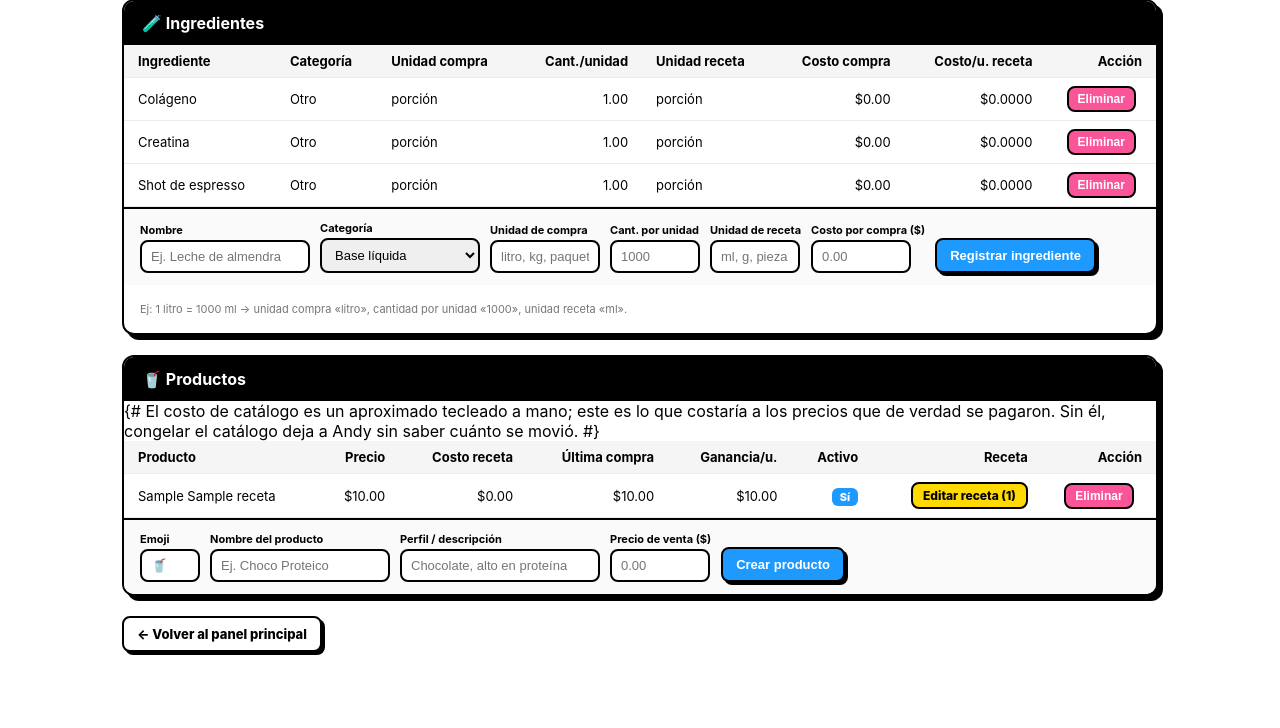
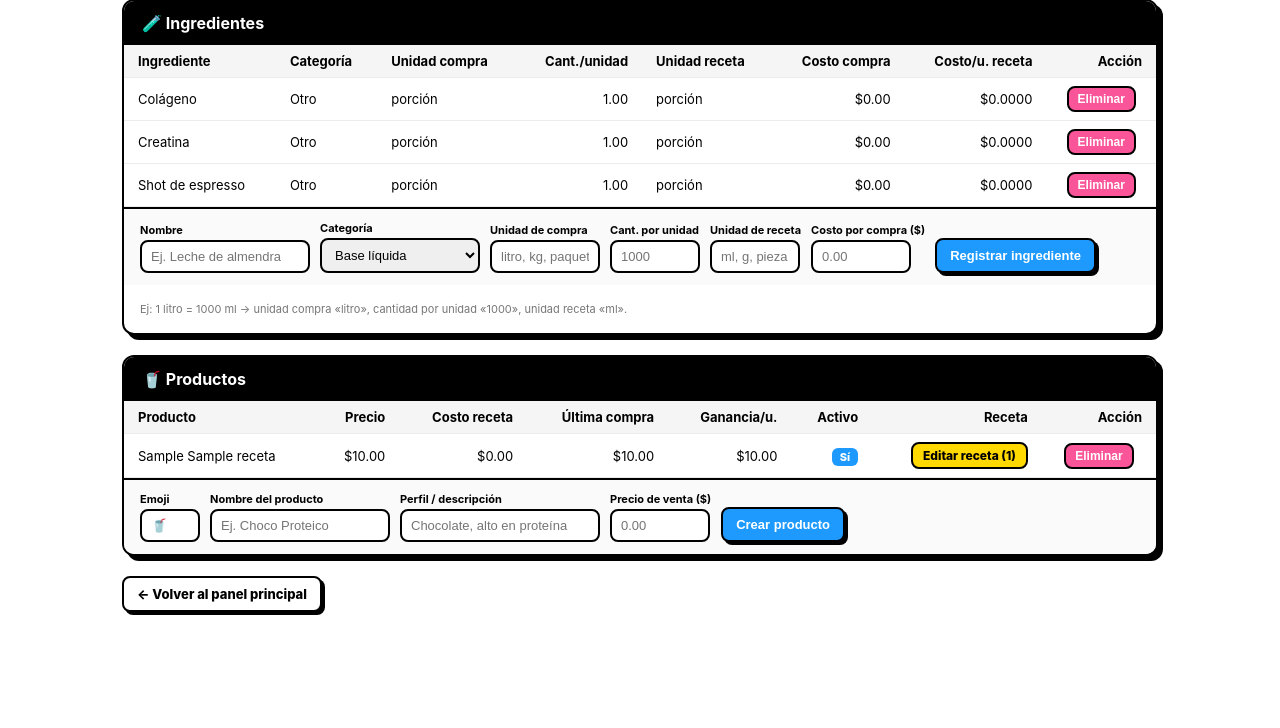
Before and after one commit to andyrioc-arch/shake-pos, a Django app: page /catalogo/ in a window 1280 px wide. Shown: the part 150-878 px from the top of the page. After the commit the page ends 765 px from the top, so only its background shows below. Run offline with Django 5.2, Linux system fonts and the light colour scheme; a user stored in the database is signed in; data comes from the database, SQL or seed files in the repository; tables that the repository leaves empty hold one stand-in row (values such as "Sample post").

Commit message:
Dejar de imprimirle comentarios de plantilla al cliente
El pase en vivo encontró lo que ningún test miraba: `{# #}` de Django es
un comentario de UNA línea. Los míos abarcaban dos, así que se
imprimieron tal cual —en la nota, que es la única página que ve el
cliente, y en el catálogo y los reportes—.

Se cambian por `{% comment %}`, que sí abarca varias líneas, y queda un
test que recorre todas las plantillas del repo: es un error mudo, no
rompe nada y solo se ve mirando la página.

Co-Authored-By: Claude Opus 5 <noreply@anthropic.com>

```diff
--- a/contabilidad/templates/contabilidad/reportes.html
+++ b/contabilidad/templates/contabilidad/reportes.html
@@ -166,8 +166,8 @@
           <td class="l"><span class="badge {% if m.tipo == 'venta' %}v{% else %}c{% endif %}">{{ m.get_tipo_display }}</span></td>
           <td class="l">
             {% if m.venta.nota %}
-              {# El libro dice cuánto entró; la nota dice qué se llevó el
-                 cliente. Sin el enlace hay que buscarla a mano por fecha. #}
+              {% comment %} El libro dice cuánto entró; la nota dice qué se llevó el
+                 cliente. Sin el enlace hay que buscarla a mano por fecha. {% endcomment %}
               <a class="ver-nota" href="{{ m.venta.nota.get_absolute_url }}"
                  title="Ver la nota de esta venta">{{ m.descripcion }}</a>
             {% else %}
--- a/inventario/templates/inventario/catalogo.html
+++ b/inventario/templates/inventario/catalogo.html
@@ -87,9 +87,9 @@
           <td class="l">{{ p.emoji }} {{ p.nombre }}</td>
           <td>${{ p.precio_venta|floatformat:2|intcomma }}</td>
           <td>${{ p.costo_receta|floatformat:2|intcomma }}</td>
-          {# El costo de catálogo es un aproximado tecleado a mano; este es lo
+          {% comment %} El costo de catálogo es un aproximado tecleado a mano; este es lo
              que costaría a los precios que de verdad se pagaron. Sin él,
-             congelar el catálogo deja a Andy sin saber cuánto se movió. #}
+             congelar el catálogo deja a Andy sin saber cuánto se movió. {% endcomment %}
           <td>{% if p.costo_ultima_compra is not None %}${{ p.costo_ultima_compra|floatformat:2|intcomma }}{% else %}<span class="muted" title="A algún ingrediente le falta su primera compra capturada.">—</span>{% endif %}</td>
           <td>${{ p.ganancia_unitaria|floatformat:2|intcomma }}</td>
           <td><span class="badge {% if p.activa %}on{% else %}off{% endif %}">{% if p.activa %}Sí{% else %}No{% endif %}</span></td>
@@ -134,10 +134,10 @@
 
     <!-- Ingredientes de la receta -->
     <table class="t">
-      {# El costo va consolidado por producto, no por línea: así es como entra
+      {% comment %} El costo va consolidado por producto, no por línea: así es como entra
          a la contabilidad —un solo cargo a Costo de Ventas, nunca uno por
          ingrediente— y así es como se decide un precio. El desglose por
-         ingrediente sigue disponible al abrir el detalle. #}
+         ingrediente sigue disponible al abrir el detalle. {% endcomment %}
       <thead><tr><th class="l">Ingrediente</th><th>Cantidad</th><th class="l">Unidad</th><th>Acción</th></tr></thead>
       <tbody>
         {% for r in receta_lineas %}
--- a/inventario/templates/inventario/nota.html
+++ b/inventario/templates/inventario/nota.html
@@ -108,8 +108,8 @@
       <div class="lealtad-tit">💗 {{ lealtad.cliente.nombre_corto }}, ganaste {{ lealtad.compra.puntos_ganados }} puntos</div>
       <div class="lealtad-saldo">{{ lealtad.cliente.puntos_saldo }} puntos disponibles
         {% if lealtad.cliente.nivel %} · {{ lealtad.cliente.nivel }}{% endif %}</div>
-      {# La redacción vive en la vista, no aquí: el PDF muestra los mismos
-         hitos y dos redacciones se separan sin que nada lo note. #}
+      {% comment %} La redacción vive en la vista, no aquí: el PDF muestra los mismos
+         hitos y dos redacciones se separan sin que nada lo note. {% endcomment %}
       {% for hito in lealtad.hitos %}
         <div class="lealtad-hito">{{ hito.texto }}
           {% if hito.detalle %}
```
Also changed, not shown: inventario/tests.py (+19 -0 lines).
